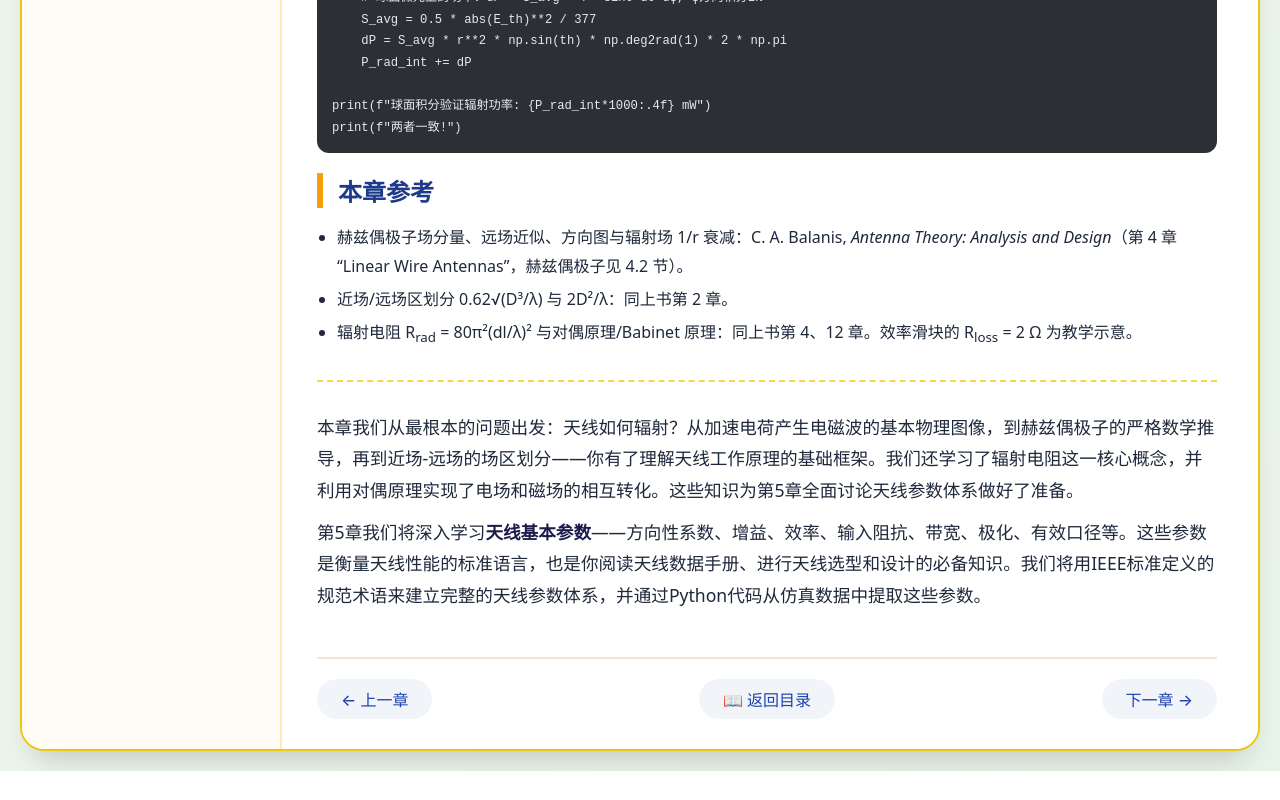
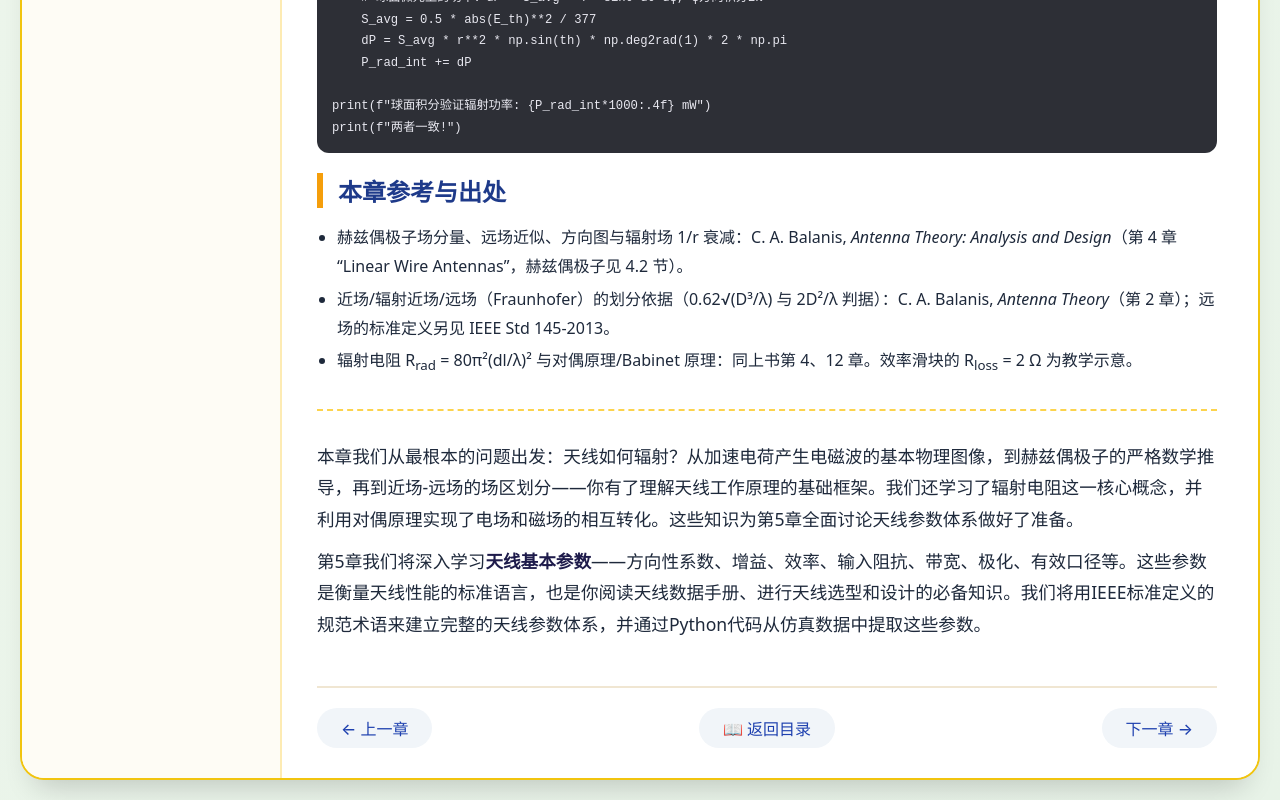
Before and after one commit to 1998x-stack/antenna-propagation-tutorial, a plain HTML site: page 04.html in a window 1280 px wide. Shown: the part 7071-7871 px from the top of the page. Before the commit the page ends 7842 px from the top, so only its background shows below. Drawn offline with Linux system fonts and the light colour scheme.

Commit message:
docs(antenna-propagation-tutorial): 第4/5章补充「本章参考与出处」（IEEE Std 145 远场定义、VSWR/回波损耗换算出处）

```diff
--- a/04.html
+++ b/04.html
@@ -406,10 +406,10 @@ print(f"球面积分验证辐射功率: {P_rad_int*1000:.4f} mW")
 print(f"两者一致!")</code></pre>
 
         <section id="references" aria-labelledby="ref-heading">
-            <h2 id="ref-heading">本章参考</h2>
+            <h2 id="ref-heading">本章参考与出处</h2>
             <ul>
                 <li>赫兹偶极子场分量、远场近似、方向图与辐射场 1/r 衰减：C. A. Balanis, <i>Antenna Theory: Analysis and Design</i>（第 4 章“Linear Wire Antennas”，赫兹偶极子见 4.2 节）。</li>
-                <li>近场/远场区划分 0.62√(D³/λ) 与 2D²/λ：同上书第 2 章。</li>
+                <li>近场/辐射近场/远场（Fraunhofer）的划分依据（0.62√(D³/λ) 与 2D²/λ 判据）：C. A. Balanis, <i>Antenna Theory</i>（第 2 章）；远场的标准定义另见 IEEE Std 145-2013。</li>
                 <li>辐射电阻 R<sub>rad</sub> = 80π²(dl/λ)² 与对偶原理/Babinet 原理：同上书第 4、12 章。效率滑块的 R<sub>loss</sub> = 2 Ω 为教学示意。</li>
             </ul>
         </section>
```
Also changed, not shown: 05.html (+2 -1 lines).
